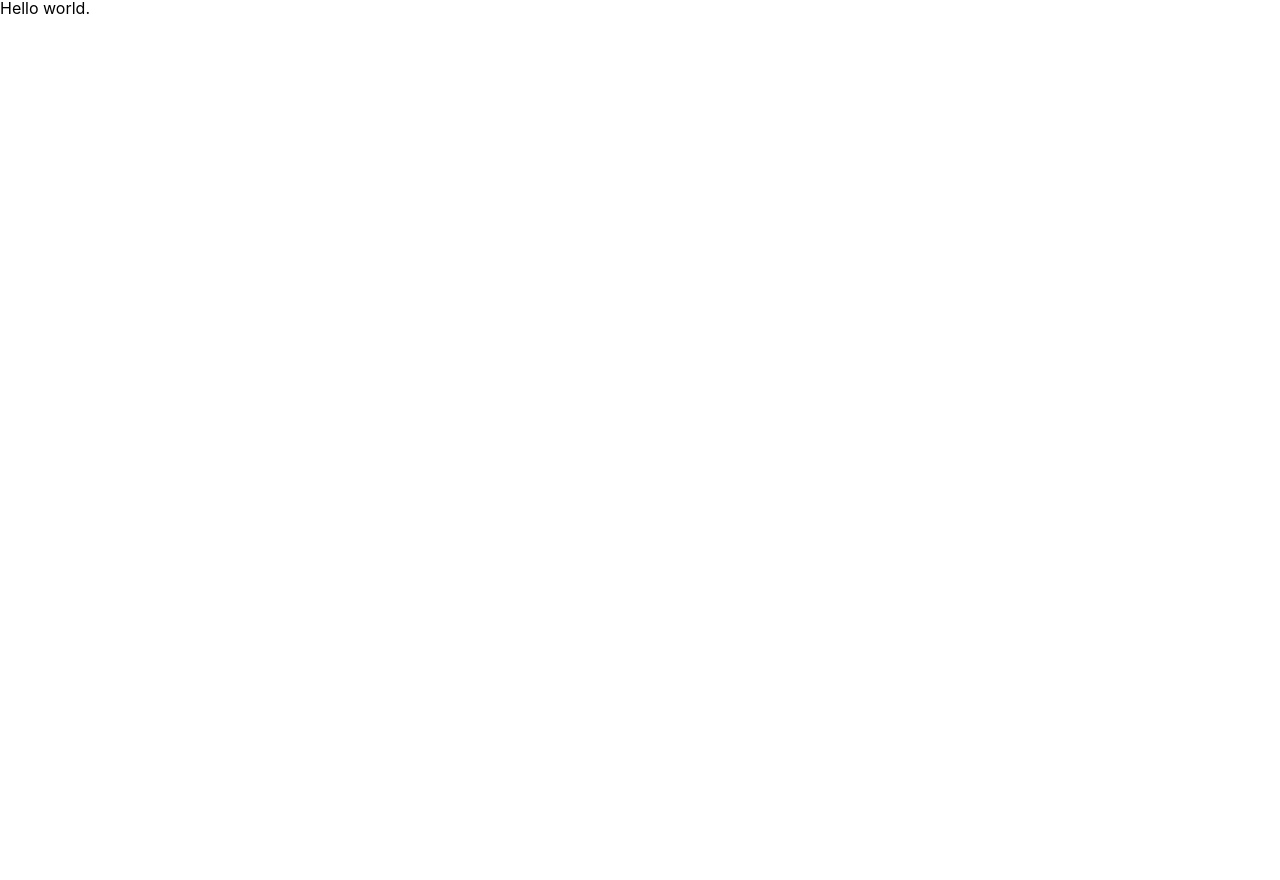
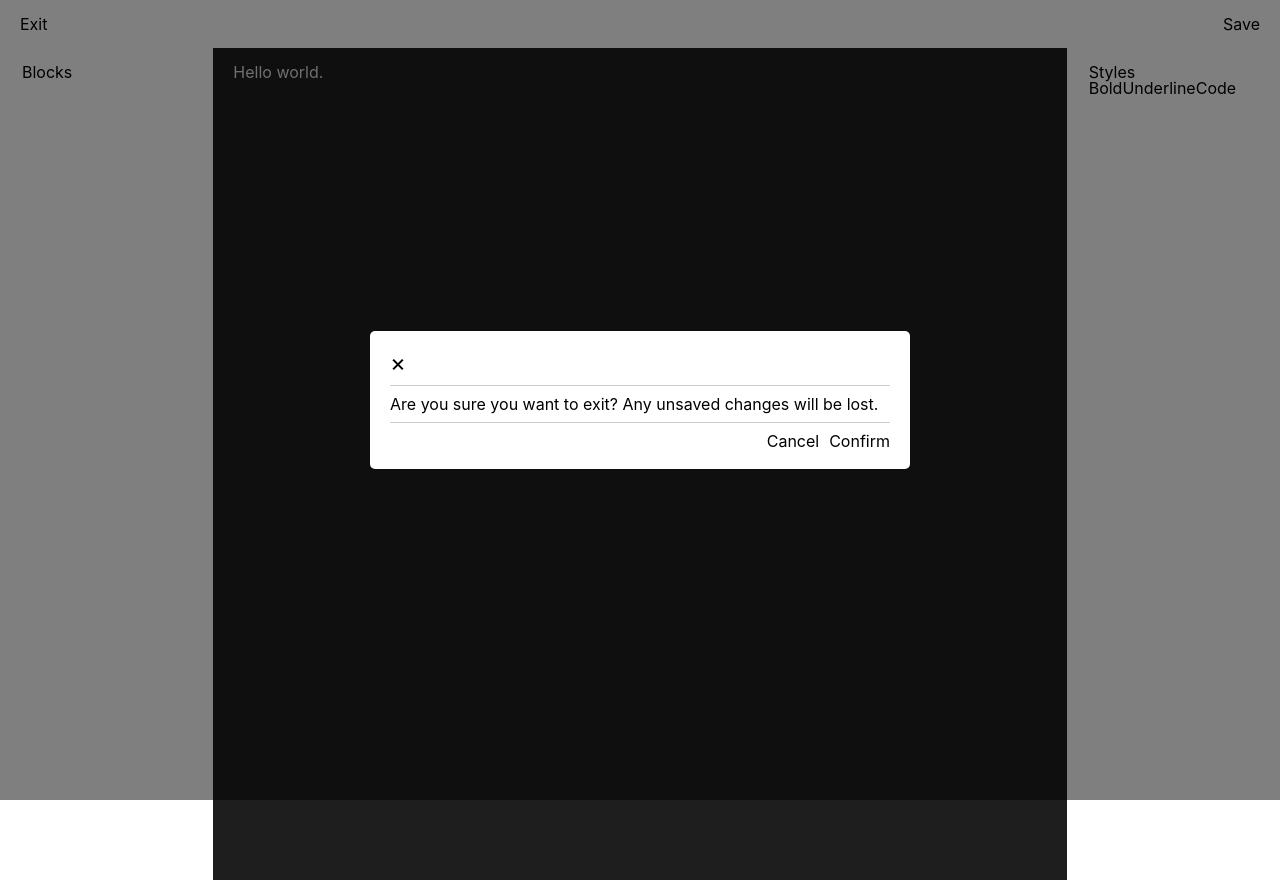
Before and after one commit to kaylynyuh/PageGen, a React (Create React App) app: page / in a window 1280 px wide. Both pictures are taken after a click on the button "Exit". Before the commit the page ends 800 px from the top, so only its background shows below. Built offline with nearby package versions, Linux system fonts and the light colour scheme.

Commit message:
add basic confirmation modal, wip

```diff
--- a/src/App.jsx
+++ b/src/App.jsx
@@ -1,5 +1,6 @@
 import React, { useState, useEffect } from "react";
 import Navbar from "./components/Navbar";
+import Modal from "./components/Modal";
 
 import PageBuilderEditor from "./components/PageBuilderEditor";
 import PageBuilderRenderer from "./components/PageBuilderRenderer";
@@ -9,6 +10,8 @@ import "./App.scss";
 const App = () => {
   const [exit, onExit] = useState(false);
   const [save, onSave] = useState(false);
+  const [showExitModal, setShowExitModal] = useState(false);
+
   const renderPage = exit || save;
   const showNavbar = !renderPage;
 
@@ -27,15 +30,35 @@ const App = () => {
     };
   }, [onExit, onSave]);
 
+  const handleExit = () => {
+    setShowExitModal(true);
+  };
+
+  const confirmExit = () => {
+    onExit(true);
+    setShowExitModal(false);
+  };
+
+  const cancelExit = () => {
+    setShowExitModal(false);
+  };
+
   return (
     <PageBuilderProvider>
       <div className="app">
         {showNavbar && (
-          <Navbar exit={exit} save={save} onExit={onExit} onSave={onSave} />
+          <Navbar exit={exit} save={save} onExit={handleExit} onSave={onSave} />
         )}
         <div className="editor">
           {renderPage ? <PageBuilderRenderer /> : <PageBuilderEditor />}
         </div>
+        <Modal
+          show={showExitModal}
+          onConfirm={confirmExit}
+          onCancel={cancelExit}
+        >
+          <p>Are you sure you want to exit? Any unsaved changes will be lost.</p>
+        </Modal>
       </div>
     </PageBuilderProvider>
   );
--- /dev/null
+++ b/src/components/Modal/index.jsx
@@ -0,0 +1,32 @@
+import React from "react";
+import "./styles.scss";
+
+const Modal = ({
+  show = false,
+  title = '',
+  children,
+  onConfirm,
+  onCancel,
+}) => {
+  if (!show) {
+    return null;
+  }
+
+  return (
+    <div className="modal-overlay">
+      <div className="modal">
+        <div className="modal-header">
+          {title && <h2>{title}</h2>}
+          <button onClick={onCancel}>&times;</button>
+        </div>
+        <div className="modal-content">{children}</div>
+        <div className="modal-footer">
+          <button onClick={onCancel}>Cancel</button>
+          <button onClick={onConfirm}>Confirm</button>
+        </div>
+      </div>
+    </div>
+  );
+};
+
+export default Modal;
--- /dev/null
+++ b/src/components/Modal/styles.scss
@@ -0,0 +1,51 @@
+.modal-overlay {
+  position: fixed;
+  top: 0;
+  left: 0;
+  right: 0;
+  bottom: 0;
+  background-color: rgba(0, 0, 0, 0.5);
+  display: flex;
+  justify-content: center;
+  align-items: center;
+}
+
+.modal {
+  background-color: white;
+  padding: 20px;
+  border-radius: 5px;
+  width: 500px;
+  max-width: 90%;
+}
+
+.modal-header {
+  display: flex;
+  justify-content: space-between;
+  align-items: center;
+  border-bottom: 1px solid #ccc;
+  padding-bottom: 10px;
+  margin-bottom: 10px;
+
+  h2 {
+    margin: 0;
+  }
+
+  button {
+    background: none;
+    border: none;
+    font-size: 1.5rem;
+    cursor: pointer;
+  }
+}
+
+.modal-footer {
+  display: flex;
+  justify-content: flex-end;
+  border-top: 1px solid #ccc;
+  padding-top: 10px;
+  margin-top: 10px;
+
+  button {
+    margin-left: 10px;
+  }
+}
```
Also changed, not shown: src/contexts/PageBuilderContext.jsx (+7 -7 lines), src/components/Canvas/index.jsx (line endings or trailing spaces).
